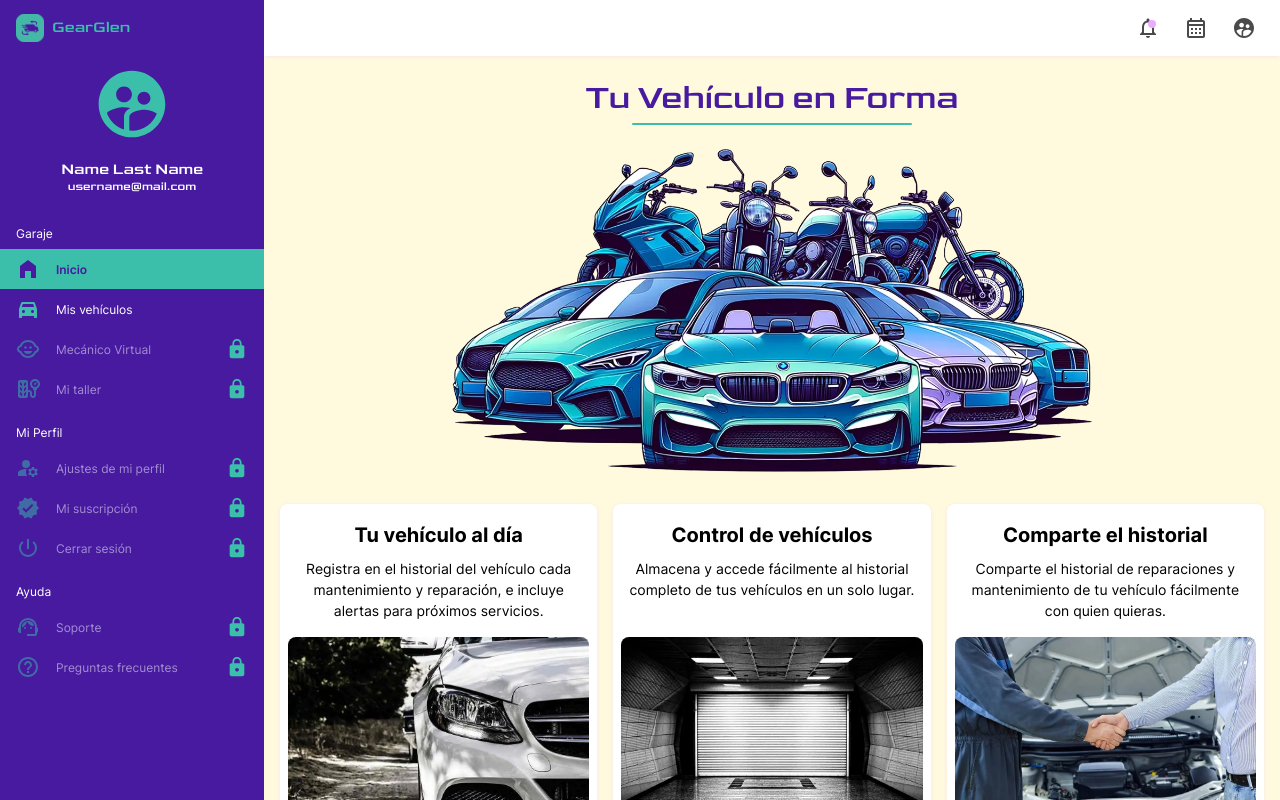
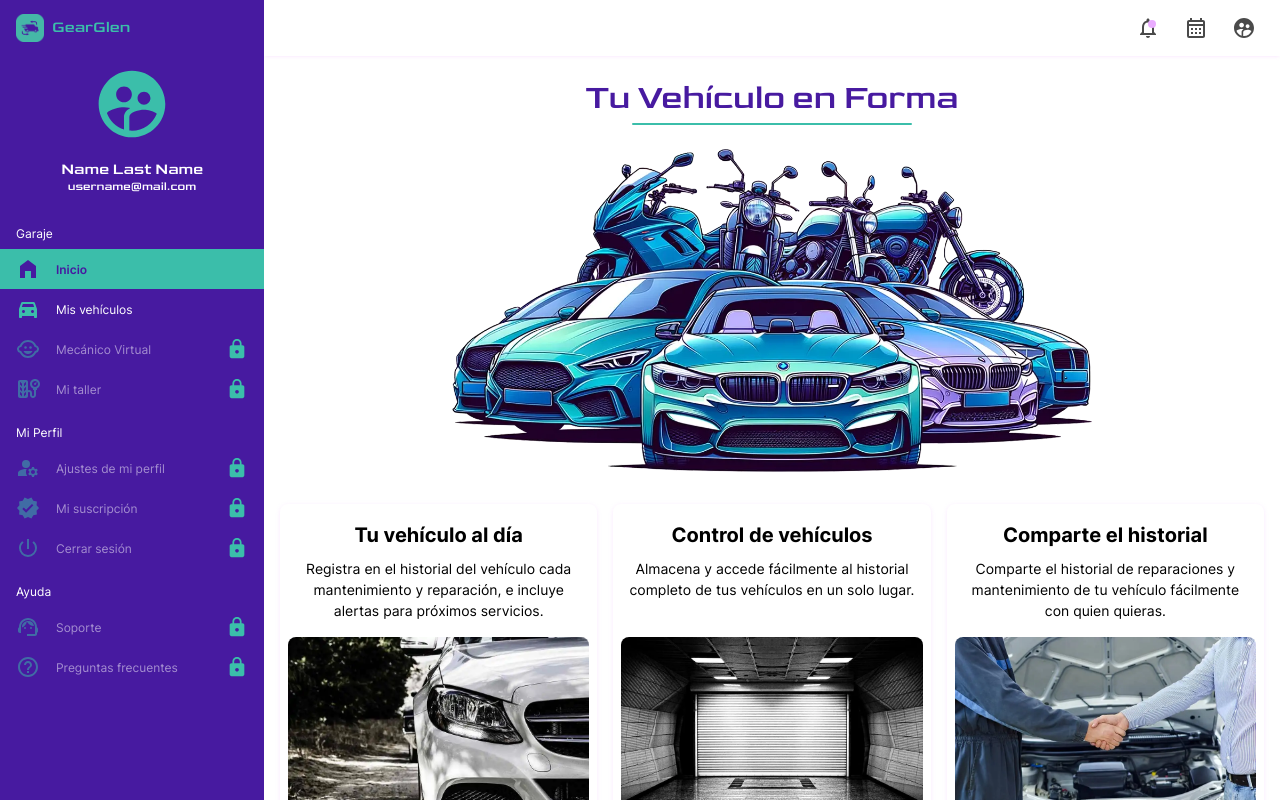
Before and after one commit to gonzalo-plaza/gearglen, a React (Vite) app: page / in a window 1280 px wide. Built offline with nearby package versions, Linux system fonts and the light colour scheme.

Commit message:
Main: Remove main background to improve contrast

```diff
--- a/src/styles/index.scss
+++ b/src/styles/index.scss
@@ -119,7 +119,6 @@ h6 {
 
 .main {
 	min-height: unquote('calc(100vh - 112px)');
-	background-color: $extra-color;
 	padding: $size-4-px;
 }
 
```
